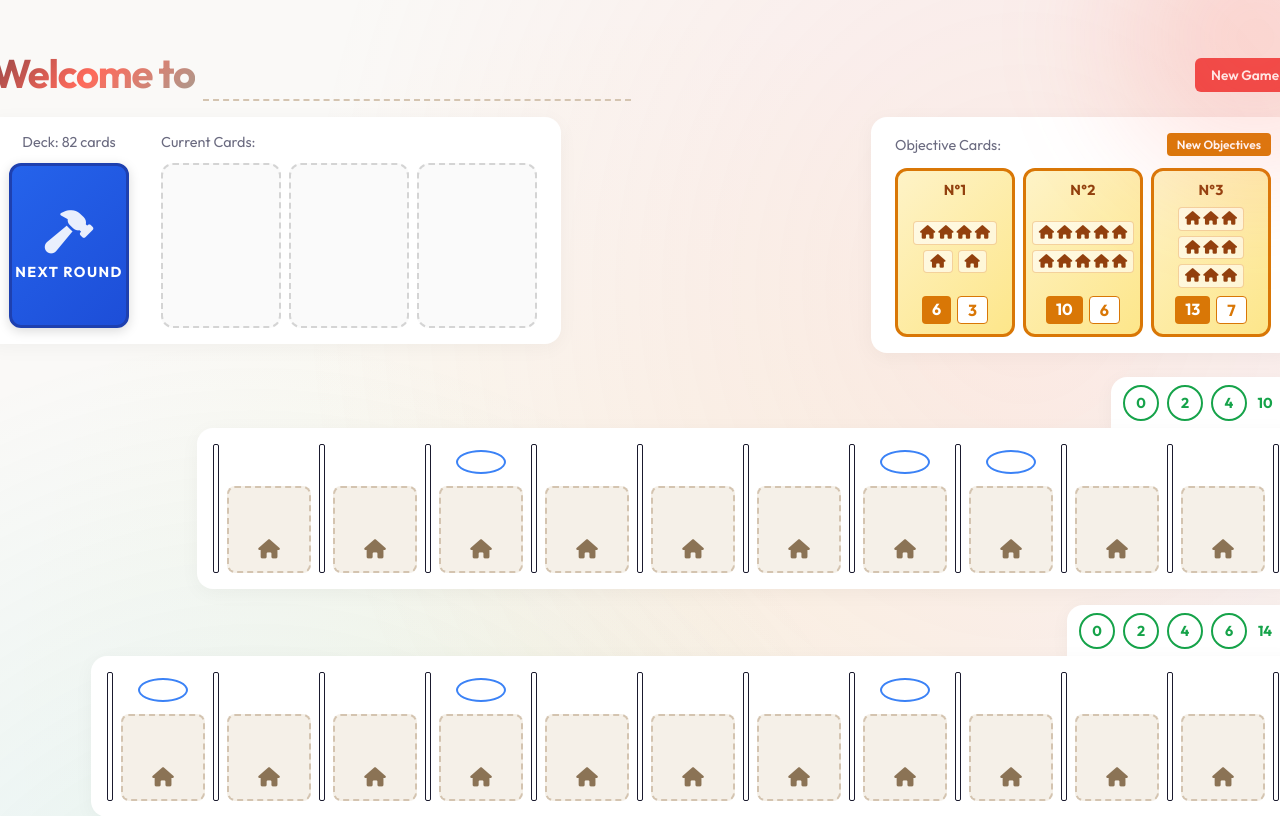
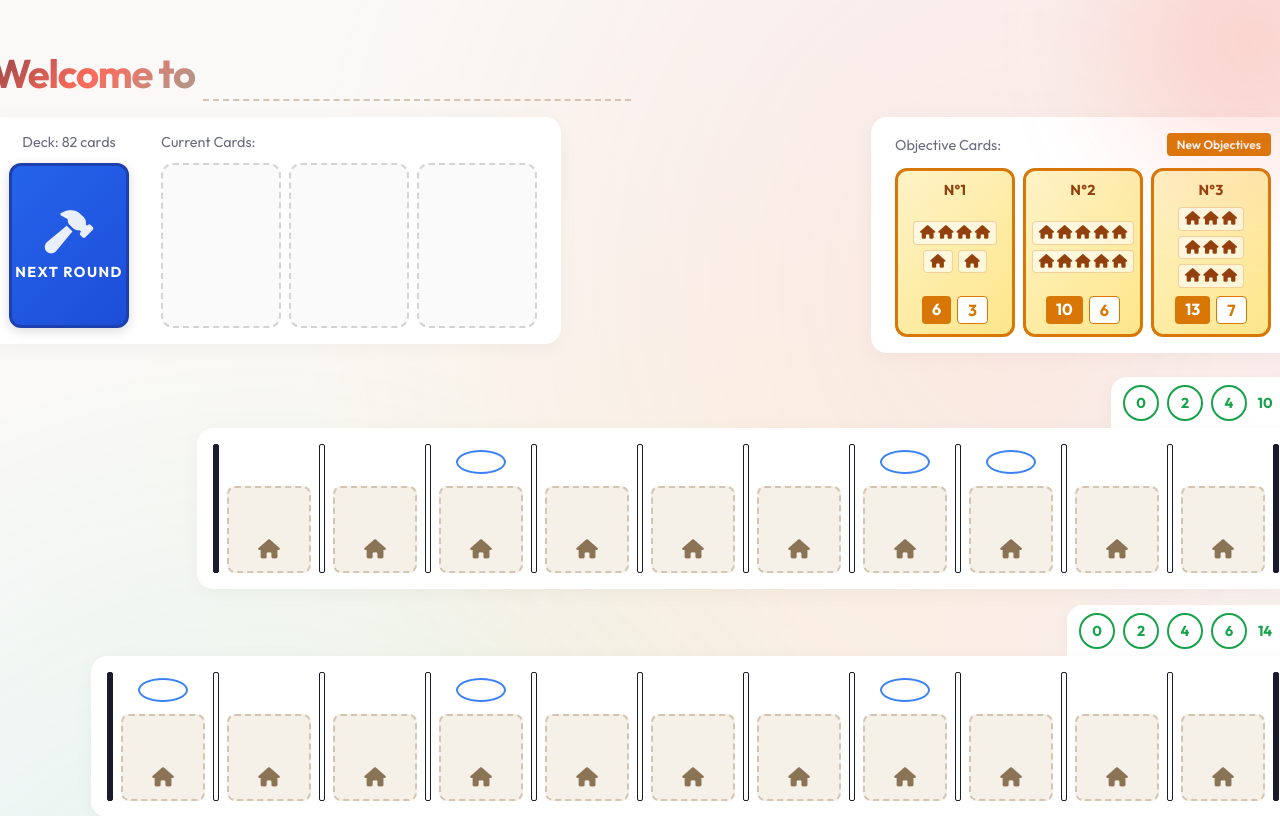
Before and after one commit to ckdoan1/welcome_to, a React (Vite) app: page / in a window 1280 px wide. Shown: the top 816 px of the page. Built offline with nearby package versions, Linux system fonts and the light colour scheme.

Commit message:
minor adjustments

```diff
--- a/src/App.jsx
+++ b/src/App.jsx
@@ -16,10 +16,10 @@ const ROW3_POOLS = [1, 6, 10] // 2nd, 7th, 11th
 function App() {
   // State for row 1 (10 houses)
   const [row1, setRow1] = useState(
-    Array(10).fill(null).map(() => ({
+    Array(10).fill(null).map((_, index) => ({
       number: '',
-      leftFenceActive: false,
-      rightFenceActive: false,
+      leftFenceActive: index === 0, // First fence always active
+      rightFenceActive: index === 9, // Last fence always active
       poolActive: false,
       houseActive: false
     }))
@@ -27,10 +27,10 @@ function App() {
 
   // State for row 2 (11 houses)
   const [row2, setRow2] = useState(
-    Array(11).fill(null).map(() => ({
+    Array(11).fill(null).map((_, index) => ({
       number: '',
-      leftFenceActive: false,
-      rightFenceActive: false,
+      leftFenceActive: index === 0, // First fence always active
+      rightFenceActive: index === 10, // Last fence always active
       poolActive: false,
       houseActive: false
     }))
@@ -38,10 +38,10 @@ function App() {
 
   // State for row 3 (12 houses)
   const [row3, setRow3] = useState(
-    Array(12).fill(null).map(() => ({
+    Array(12).fill(null).map((_, index) => ({
       number: '',
-      leftFenceActive: false,
-      rightFenceActive: false,
+      leftFenceActive: index === 0, // First fence always active
+      rightFenceActive: index === 11, // Last fence always active
       poolActive: false,
       houseActive: false
     }))
@@ -83,6 +83,7 @@ function App() {
   const [deck, setDeck] = useState(() => createShuffledDeck())
   const [currentCards, setCurrentCards] = useState([])
   const [soloActivated, setSoloActivated] = useState(false)
+  const [cardSelections, setCardSelections] = useState({})
 
   const drawThreeCards = () => {
     // Shuffle the deck and draw 3 cards
@@ -97,12 +98,27 @@ function App() {
 
     setCurrentCards(drawn)
     setDeck(remaining)
+    setCardSelections({}) // Reset selections when new cards are drawn
   }
 
-  const resetDeck = () => {
-    setDeck(createShuffledDeck())
-    setCurrentCards([])
-    setSoloActivated(false)
+  const toggleCardNumber = (cardId) => {
+    setCardSelections(prev => ({
+      ...prev,
+      [cardId]: {
+        ...prev[cardId],
+        numberSelected: !prev[cardId]?.numberSelected
+      }
+    }))
+  }
+
+  const toggleCardAction = (cardId) => {
+    setCardSelections(prev => ({
+      ...prev,
+      [cardId]: {
+        ...prev[cardId],
+        actionSelected: !prev[cardId]?.actionSelected
+      }
+    }))
   }
 
   // Objective cards
@@ -149,7 +165,6 @@ function App() {
               placeholder=" "
             />
           </div>
-          <button className="reset-btn" onClick={resetDeck}>New Game</button>
         </div>
 
         <div className="cards-row">
@@ -173,6 +188,10 @@ function App() {
                       value={card.value}
                       action={card.action}
                       actionData={card.actionData}
+                      numberSelected={cardSelections[card.id]?.numberSelected}
+                      actionSelected={cardSelections[card.id]?.actionSelected}
+                      onNumberClick={() => toggleCardNumber(card.id)}
+                      onActionClick={() => toggleCardAction(card.id)}
                     />
                   ))
                 ) : (
--- a/src/components/ConstructionCard.css
+++ b/src/components/ConstructionCard.css
@@ -31,6 +31,20 @@
   font-weight: 700;
   color: #8b5e3c;
   line-height: 1;
+  padding: 4px 8px;
+  border-radius: 6px;
+  border: 2px solid transparent;
+  cursor: pointer;
+  transition: all 0.2s ease;
+}
+
+.card-value:hover {
+  background: rgba(0, 0, 0, 0.05);
+}
+
+.card-value.selected {
+  border-color: #1a1a2e;
+  background: rgba(26, 26, 46, 0.1);
 }
 
 .card-action {
@@ -39,6 +53,20 @@
   align-items: center;
   gap: 3px;
   margin-top: 6px;
+  padding: 6px 10px;
+  border-radius: 6px;
+  border: 2px solid transparent;
+  cursor: pointer;
+  transition: all 0.2s ease;
+}
+
+.card-action:hover {
+  background: rgba(0, 0, 0, 0.05);
+}
+
+.card-action.selected {
+  border-color: #1a1a2e;
+  background: rgba(26, 26, 46, 0.1);
 }
 
 .card-action i {
--- a/src/components/ConstructionCard.jsx
+++ b/src/components/ConstructionCard.jsx
@@ -1,6 +1,16 @@
 import './ConstructionCard.css'
 
-function ConstructionCard({ value, action, actionData, faceDown = false, onClick }) {
+function ConstructionCard({
+  value,
+  action,
+  actionData,
+  faceDown = false,
+  onClick,
+  numberSelected = false,
+  actionSelected = false,
+  onNumberClick,
+  onActionClick
+}) {
   const renderIcon = () => {
     if (!actionData?.icon) return null
 
@@ -10,6 +20,16 @@ function ConstructionCard({ value, action, actionData, faceDown = false, onClick
     }
 
     return <i className={actionData.icon}></i>
+  }
+
+  const handleNumberClick = (e) => {
+    e.stopPropagation()
+    onNumberClick?.()
+  }
+
+  const handleActionClick = (e) => {
+    e.stopPropagation()
+    onActionClick?.()
   }
 
   return (
@@ -25,9 +45,17 @@ function ConstructionCard({ value, action, actionData, faceDown = false, onClick
         </div>
       ) : (
         <div className={`card-front action-${action}`}>
-          <span className="card-value">{value}</span>
+          <span
+            className={`card-value ${numberSelected ? 'selected' : ''}`}
+            onClick={handleNumberClick}
+          >
+            {value}
+          </span>
           {actionData && (
-            <div className="card-action">
+            <div
+              className={`card-action ${actionSelected ? 'selected' : ''}`}
+              onClick={handleActionClick}
+            >
               {renderIcon()}
             </div>
           )}
```
